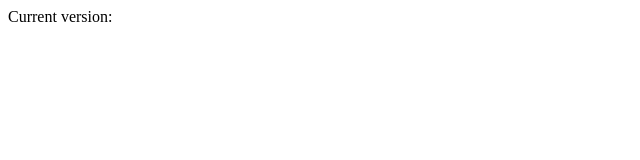
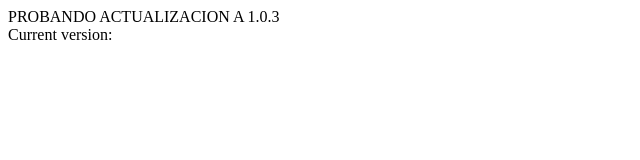
Before and after one commit to overpuntoplus/virtualgameEscritorio, an Electron app: page version.html in a window 800 px wide. Shown: the whole page, without its empty margins (0-640 px from the left). Drawn offline with Linux system fonts and the light colour scheme; no server answers.

Commit message:
update to 1.0.3

```diff
--- a/package.json
+++ b/package.json
@@ -1,6 +1,6 @@
 {
   "name": "VirtualGameSalta",
-  "version": "1.0.2",
+  "version": "1.0.3",
   "description": "Buscador y Escaner QR",
   "main": "main.js",
   "scripts": {
--- a/version.html
+++ b/version.html
@@ -4,6 +4,7 @@
   <title>Electron Updater Example</title>
 </head>
 <body>
+	PROBANDO ACTUALIZACION A 1.0.3<BR>
   Current version: <span id="version">vX.Y.Z</span>
   <div id="messages"></div>
 <script>
```
